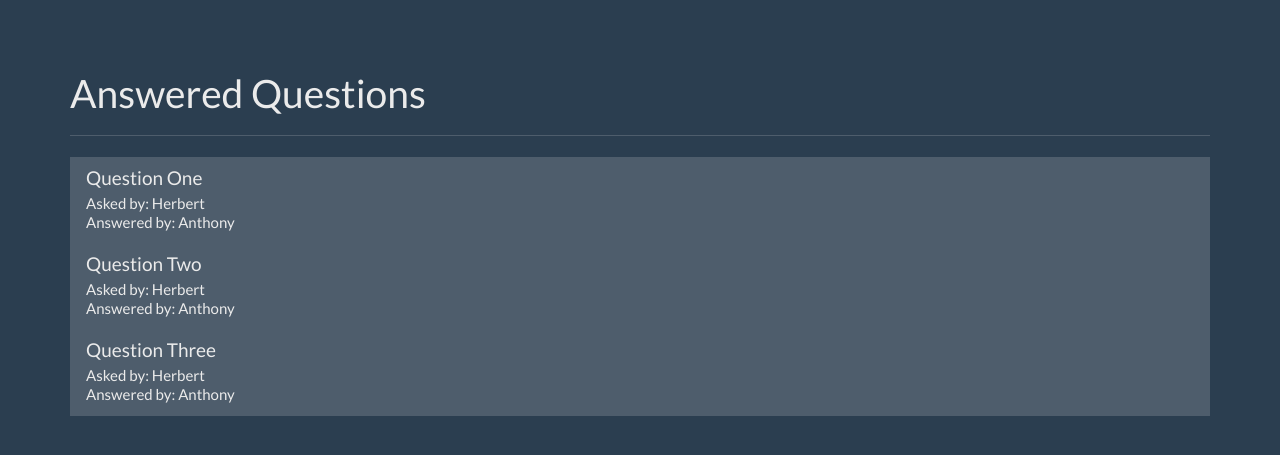
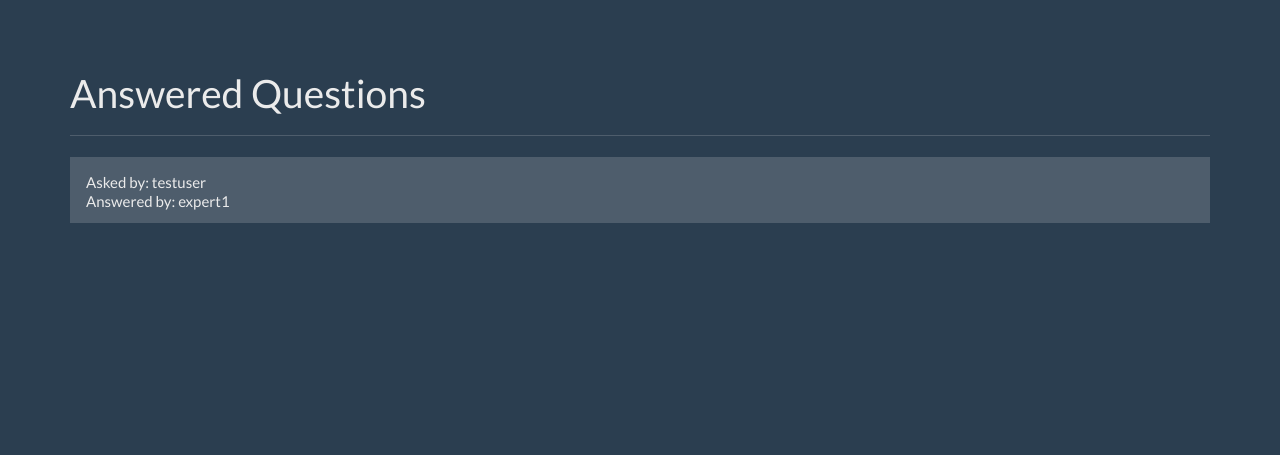
Before and after one commit to neerajfullara/question-and-answer-app-flask, a Flask app: page / in a window 1280 px wide. Shown: the part 40-495 px from the top of the page. Run offline with Flask 3, Linux system fonts and the light colour scheme; data comes from the database, SQL or seed files in the repository.

Commit message:
updated the home and question template and add the functionality of showing question on main page and added the link for the page to check who asked and who given the answer

```diff
--- a/app.py
+++ b/app.py
@@ -26,7 +26,13 @@
 @app.route('/')
 def index():
     user = get_current_user()
-    return render_template('home.html', user=user)
+    db = get_db()
+
+    question_cur = db.execute('select question.id as question_id, quetion_text, askers.name as asker_name, experts.name as expert_name from question join user as askers on askers.id = question.ask_by_id join user experts on experts.id = question.expert_id where question.answer_text is not null')
+    question_result = question_cur.fetchall()
+
+
+    return render_template('home.html', user=user, questions = question_result)
 
 @app.route('/register', methods=['GET','POST'])
 def register():
@@ -96,12 +102,15 @@
 
     return render_template('askaquestion.html', user=user, experts = expert_results)
 
-@app.route('/question')
-def question():
+@app.route('/question/<question_id>')
+def question(question_id):
 
     user = get_current_user()
+    db = get_db()
+    question_cur = db.execute('select question.quetion_text, question.answer_text, askers.name as asker_name, experts.name as expert_name from question join user as askers on askers.id = question.ask_by_id join user experts on experts.id = question.expert_id where question.id = ?', [question_id])
+    question = question_cur.fetchone()
 
-    return render_template('question.html', user=user)
+    return render_template('question.html', user=user, questions=question)
 
 @app.route('/unanswered')
 def unanswered():
--- a/templates/home.html
+++ b/templates/home.html
@@ -54,21 +54,13 @@
       <div class="row">
         <div class="col-lg-12">
           <div class="list-group">
-            <a href="#" class="list-group-item">
-              <h4 class="list-group-item-heading">Question One</h4>
-              <p class="list-group-item-text">Asked by: Herbert</p>
-              <p class="list-group-item-text">Answered by: Anthony</p>
+            {% for question in questions %}
+            <a href="{{ url_for('question',question_id=question['question_id']) }}" class="list-group-item">
+              <h4 class="list-group-item-heading">{{ question['question_text'] }}</h4>
+              <p class="list-group-item-text">Asked by: {{ question['asker_name']}}</p>
+              <p class="list-group-item-text">Answered by: {{ question['expert_name'] }}</p>
             </a>
-            <a href="#" class="list-group-item">
-              <h4 class="list-group-item-heading">Question Two</h4>
-              <p class="list-group-item-text">Asked by: Herbert</p>
-              <p class="list-group-item-text">Answered by: Anthony</p>
-            </a>
-            <a href="#" class="list-group-item">
-              <h4 class="list-group-item-heading">Question Three</h4>
-              <p class="list-group-item-text">Asked by: Herbert</p>
-              <p class="list-group-item-text">Answered by: Anthony</p>
-            </a>
+            {% endfor %}
           </div>
         </div><!-- /.col-lg-12 -->
       </div>
```
Also changed, not shown: templates/question.html (+4 -4 lines).
